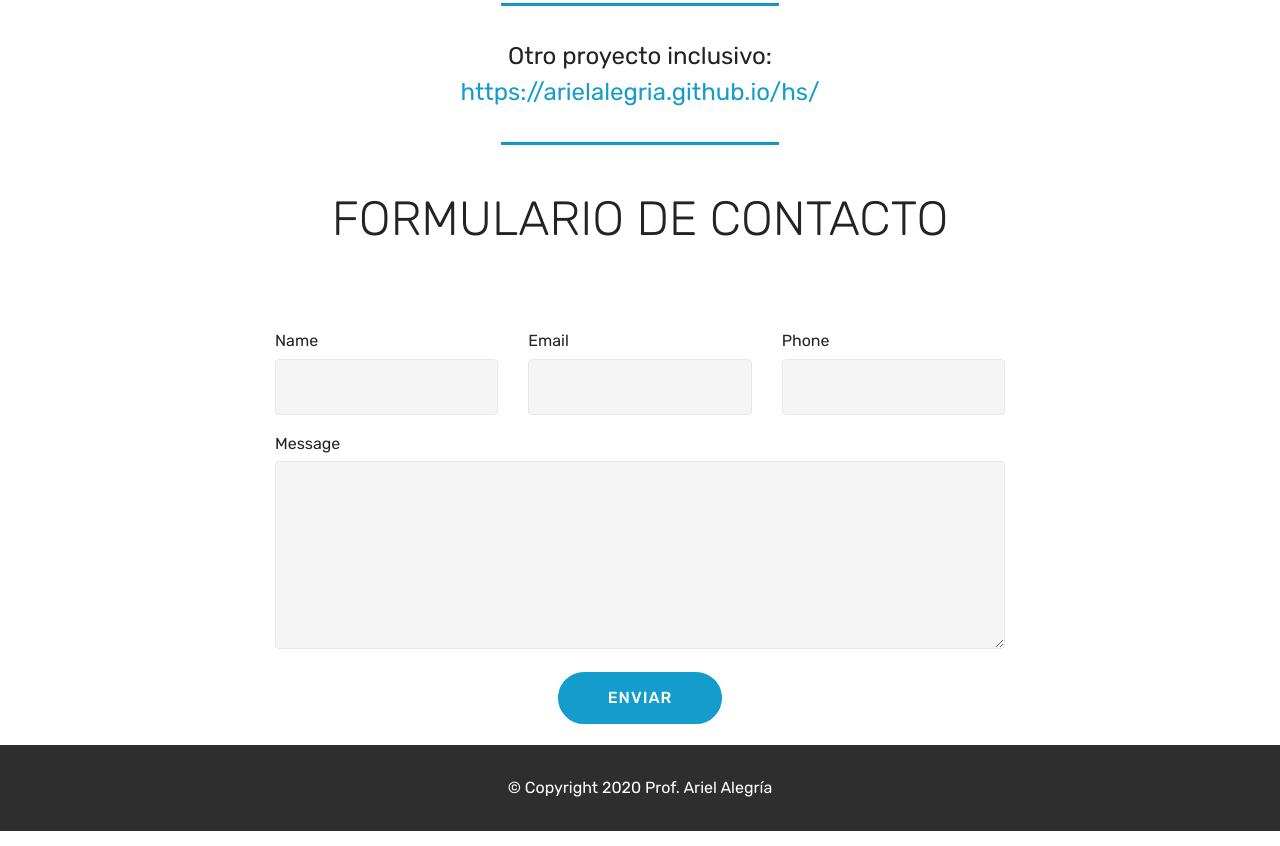
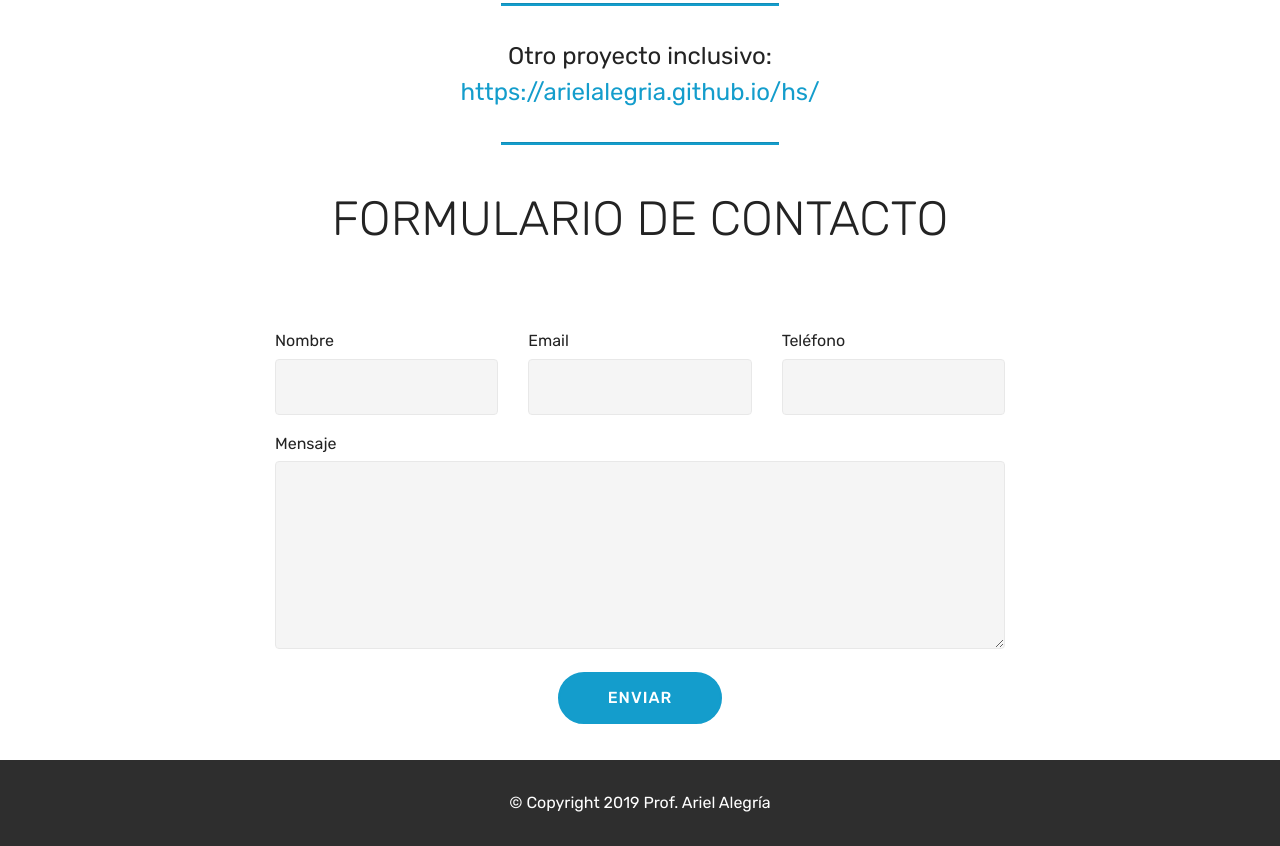
Before and after one commit to ArielAlegria/padmouse, a plain HTML site: page index.html in a window 1280 px wide. Shown: the part 1350-2196 px from the top of the page. Drawn offline with Linux system fonts and the light colour scheme.

Commit message:
create github pages

```diff
--- a/assets/mobirise/css/mbr-additional.css
+++ b/assets/mobirise/css/mbr-additional.css
@@ -1570,7 +1570,7 @@ body {
 }
 .cid-rSLlXQdINq {
   padding-top: 15px;
-  padding-bottom: 15px;
+  padding-bottom: 30px;
   background-color: #ffffff;
 }
 .cid-rSLlXQdINq .title {
--- a/index.html
+++ b/index.html
@@ -67,7 +67,7 @@
 
 </section>
 
-<section class="engine"><a href="https://mobirise.info/y">html site templates</a></section><section class="step2 cid-rD1FRdLGJN" id="step2-3">
+<section class="engine"><a href="https://mobirise.info">Mobirise</a></section><section class="step2 cid-rD1FRdLGJN" id="step2-3">
 
 
 
@@ -209,7 +209,7 @@
         <div class="row justify-content-center">
             <div class="media-container-column col-lg-8" data-form-type="formoid">
                 <!---Formbuilder Form--->
-                <form action="https://mobirise.com/" method="POST" class="mbr-form form-with-styler" data-form-title="Mobirise Form"><input type="hidden" name="email" data-form-email="true" value="Sqps14JOORwOVUS9x2DJ/JV0J+UD5wAxJ0Ea6qJZn+ZJ/VnueTWZMbGxxb9x1k+KN+qGR2dhSwzGVnT0M99CEDtl9GLLDq88n7QkPaQe3Z+wez/bvim4rOfWe1AHjthy">
+                <form action="https://mobirise.com/" method="POST" class="mbr-form form-with-styler" data-form-title="Mobirise Form"><input type="hidden" name="email" data-form-email="true" value="FR8mS29XREUMwXoH0Ofw08MziegYiysVNic52wSgT8S9Hhxrq0b1+BNIk2ZxsVQF+vEFpcXv7eSYMLMGUOr323FChURVEPCTcTgKTGHPG3t1wcb+6zE9SAVQ2iQ13Kgd">
                     <div class="row">
                         <div hidden="hidden" data-form-alert="" class="alert alert-success col-12">Gracias!!! Será respondido a la brevedad.</div>
                         <div hidden="hidden" data-form-alert-danger="" class="alert alert-danger col-12">
@@ -217,7 +217,7 @@
                     </div>
                     <div class="dragArea row">
                         <div class="col-md-4  form-group" data-for="name">
-                            <label for="name-form1-4" class="form-control-label mbr-fonts-style display-7">Name</label>
+                            <label for="name-form1-4" class="form-control-label mbr-fonts-style display-7">Nombre</label>
                             <input type="text" name="name" data-form-field="Name" required="required" class="form-control display-7" id="name-form1-4">
                         </div>
                         <div class="col-md-4  form-group" data-for="email">
@@ -225,11 +225,11 @@
                             <input type="email" name="email" data-form-field="Email" required="required" class="form-control display-7" id="email-form1-4">
                         </div>
                         <div data-for="phone" class="col-md-4  form-group">
-                            <label for="phone-form1-4" class="form-control-label mbr-fonts-style display-7">Phone</label>
+                            <label for="phone-form1-4" class="form-control-label mbr-fonts-style display-7">Teléfono</label>
                             <input type="tel" name="phone" data-form-field="Phone" class="form-control display-7" id="phone-form1-4">
                         </div>
                         <div data-for="message" class="col-md-12 form-group">
-                            <label for="message-form1-4" class="form-control-label mbr-fonts-style display-7">Message</label>
+                            <label for="message-form1-4" class="form-control-label mbr-fonts-style display-7">Mensaje</label>
                             <textarea name="message" data-form-field="Message" class="form-control display-7" id="message-form1-4"></textarea>
                         </div>
                         <div class="col-md-12 input-group-btn align-center"><button type="submit" class="btn btn-primary btn-form display-4">ENVIAR</button></div>
@@ -250,7 +250,7 @@
         <div class="media-container-row align-center mbr-white">
             <div class="col-12">
                 <p class="mbr-text mb-0 mbr-fonts-style display-7">
-                    © Copyright 2020 Prof. Ariel Alegría</p>
+                    © Copyright 2019 Prof. Ariel Alegría</p>
             </div>
         </div>
     </div>
```
Also changed, not shown: 1 other file.
